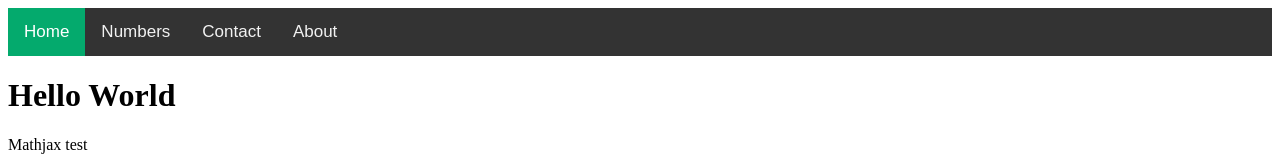
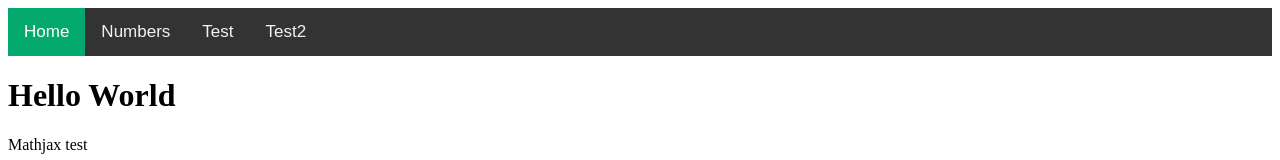
Before and after one commit to penguin-number-123/penguin-number-123.github.io, a plain HTML site: page index.html in a window 1280 px wide. Shown: the top 160 px of the page. Drawn offline with nearby package versions, Linux system fonts and the light colour scheme.

Commit message:
Update index.html

```diff
--- a/index.html
+++ b/index.html
@@ -8,8 +8,8 @@
     <div class="topnav" id="myTopnav">
         <a href="https://penguin-number-123.github.io/" class="active">Home</a>
         <a href="#news">Numbers</a>
-        <a href="#contact">Contact</a>
-        <a href="#about">About</a>
+        <a href="#contact">Test</a>
+        <a href="#about">Test2</a>
         <a href="javascript:void(0);" class="icon" onclick="Responsive()">
           <i class="fa fa-bars"></i>
         </a>
```
